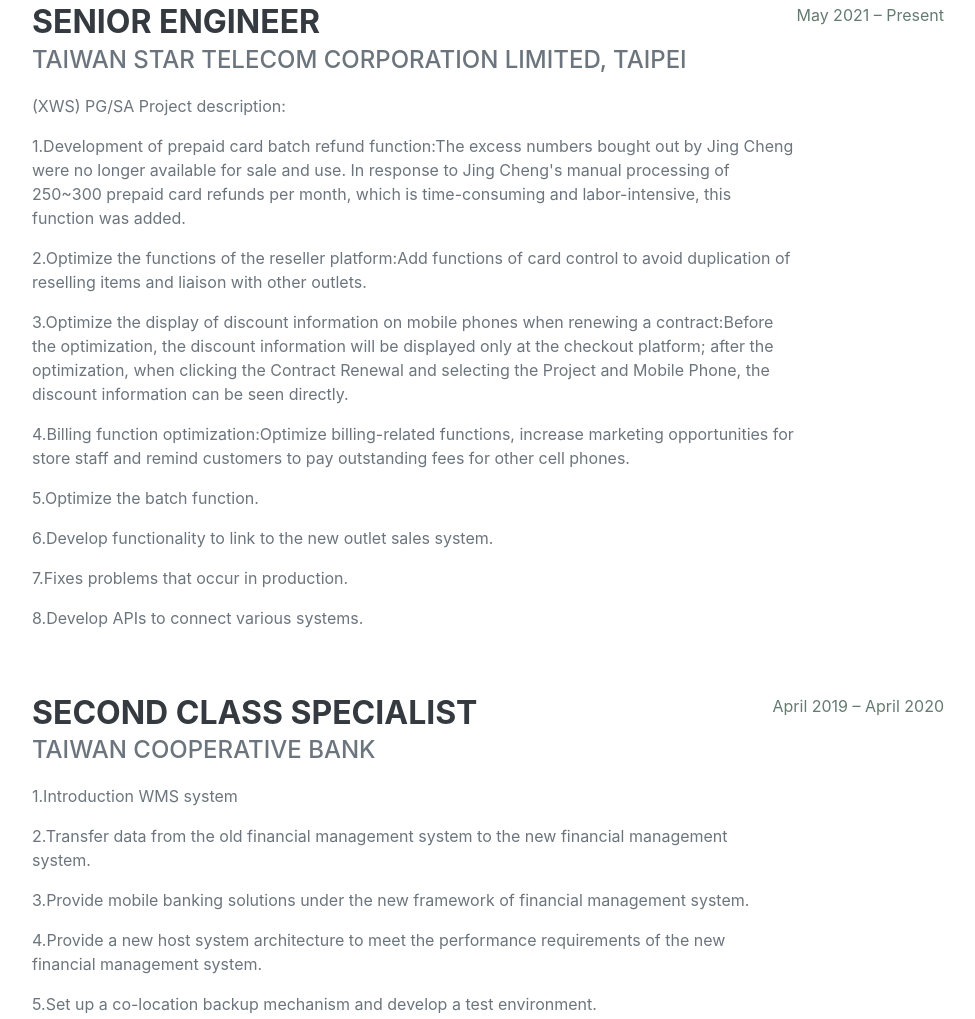
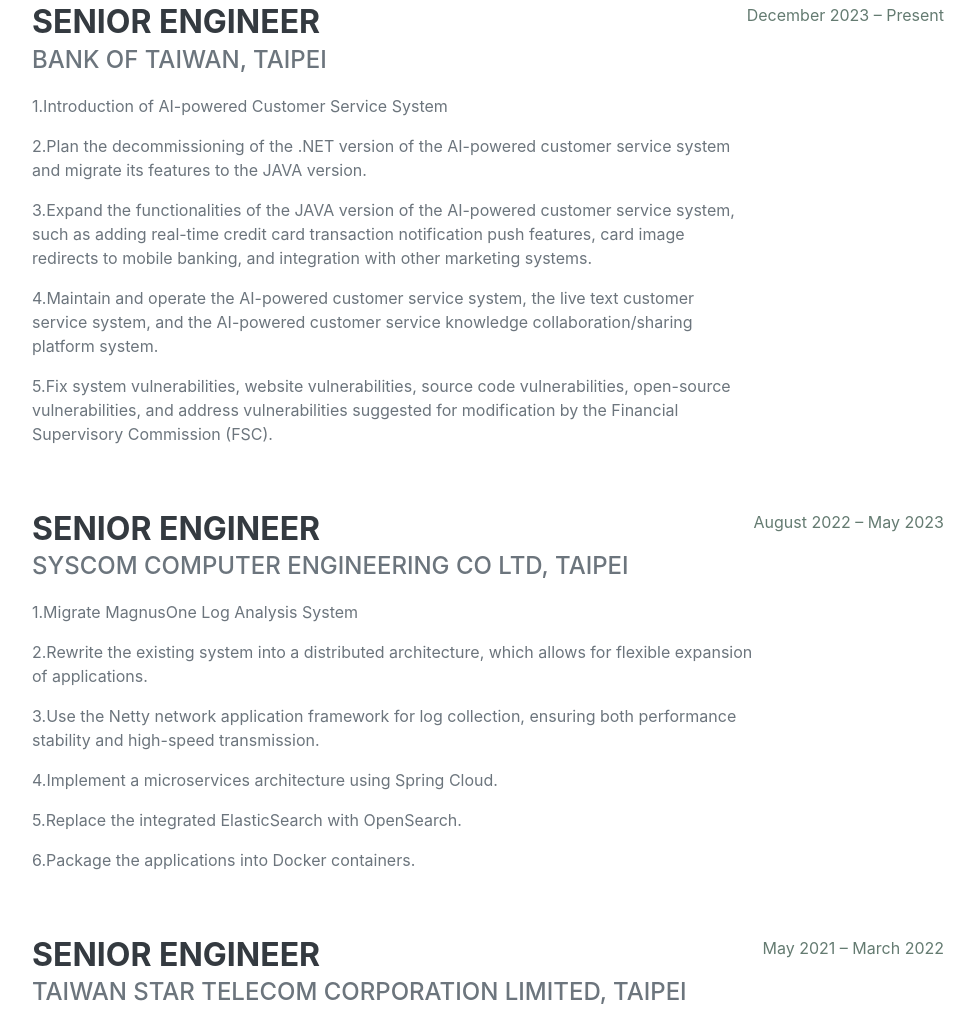
Before and after one commit to a36er/a36er.github.io, a plain HTML site: page index.html in a window 1280 px wide. Shown: the part 993-2012 px from the top of the page, without its empty margins (288-1263 px from the left). Drawn offline with nearby package versions, Linux system fonts and the light colour scheme; a web font is replaced by a local one.

Commit message:
update work experience 20240704

```diff
--- a/index.html
+++ b/index.html
@@ -50,7 +50,7 @@
                         0987685306 ·
                         <a href="mailto:name@email.com">ambersu1219@gmail.com</a>
                     </div>
-                    <p class="lead mb-3">3 years of practical experience in software development/maintenance and 1 year of practical experience in system implementation with vendor.</p>
+                    <p class="lead mb-3">3 years of practical experience in software development/maintenance and 1.5 year of practical experience in system implementation with vendor.</p>
                     <p class="lead mb-3">About 1 year of experience in data control and 2 years of operational experience in other information related fields.</p>
                     <p class="lead mb-3">Familiar with Java language ( with MVC and object-oriented concepts ), having used Servlet, Struts and Springboot framework.</p>
                     <p class="lead mb-3">Active and responsible working attitude and good communication, good at collaborative cooperation.  </p>
@@ -71,6 +71,31 @@
                     <div class="d-flex flex-column flex-md-row justify-content-between mb-5">
                         <div class="flex-grow-1">
                             <h3 class="mb-0">Senior Engineer </h3>
+                            <div class="subheading mb-3">Bank of Taiwan, Taipei</div>
+                            <p>1.Introduction of AI-powered Customer Service System</p>
+                            <p>2.Plan the decommissioning of the .NET version of the AI-powered customer service system and migrate its features to the JAVA version.</p>
+                            <p>3.Expand the functionalities of the JAVA version of the AI-powered customer service system, such as adding real-time credit card transaction notification push features, card image redirects to mobile banking, and integration with other marketing systems.</p>
+                            <p>4.Maintain and operate the AI-powered customer service system, the live text customer service system, and the AI-powered customer service knowledge collaboration/sharing platform system.</p>
+                            <p>5.Fix system vulnerabilities, website vulnerabilities, source code vulnerabilities, open-source vulnerabilities, and address vulnerabilities suggested for modification by the Financial Supervisory Commission (FSC).</p>
+                        </div>
+                        <div class="flex-shrink-0"><span class="text-primary">December 2023 – Present</span></div>
+                    </div>
+                    <div class="d-flex flex-column flex-md-row justify-content-between mb-5">
+                        <div class="flex-grow-1">
+                            <h3 class="mb-0">Senior Engineer </h3>
+                            <div class="subheading mb-3">Syscom Computer Engineering Co Ltd, Taipei</div>
+                            <p>1.Migrate MagnusOne Log Analysis System</p>
+                            <p>2.Rewrite the existing system into a distributed architecture, which allows for flexible expansion of applications.</p>
+                            <p>3.Use the Netty network application framework for log collection, ensuring both performance stability and high-speed transmission.</p>
+                            <p>4.Implement a microservices architecture using Spring Cloud.</p>
+                            <p>5.Replace the integrated ElasticSearch with OpenSearch.</p>
+                            <p>6.Package the applications into Docker containers.</p>
+                        </div>
+                        <div class="flex-shrink-0"><span class="text-primary">August 2022 – May 2023</span></div>
+                    </div>
+                    <div class="d-flex flex-column flex-md-row justify-content-between mb-5">
+                        <div class="flex-grow-1">
+                            <h3 class="mb-0">Senior Engineer </h3>
                             <div class="subheading mb-3">Taiwan Star Telecom Corporation Limited, Taipei</div>
                             <p> (XWS) PG/SA  Project description:</p>
                             <p>1.Development of prepaid card batch refund function:The excess numbers bought out by Jing Cheng were no longer available for sale and use. In response to Jing Cheng's manual processing of 250~300 prepaid card refunds per month, which is time-consuming and labor-intensive, this function was added. </p>
@@ -82,7 +107,7 @@
                             <p>7.Fixes problems that occur in production.</p>
                             <p>8.Develop APIs to connect various systems.</p>
                         </div>
-                        <div class="flex-shrink-0"><span class="text-primary">May 2021 – Present</span></div>
+                        <div class="flex-shrink-0"><span class="text-primary">May 2021 – March 2022</span></div>
                     </div>
                     <div class="d-flex flex-column flex-md-row justify-content-between mb-5">
                         <div class="flex-grow-1">
```
